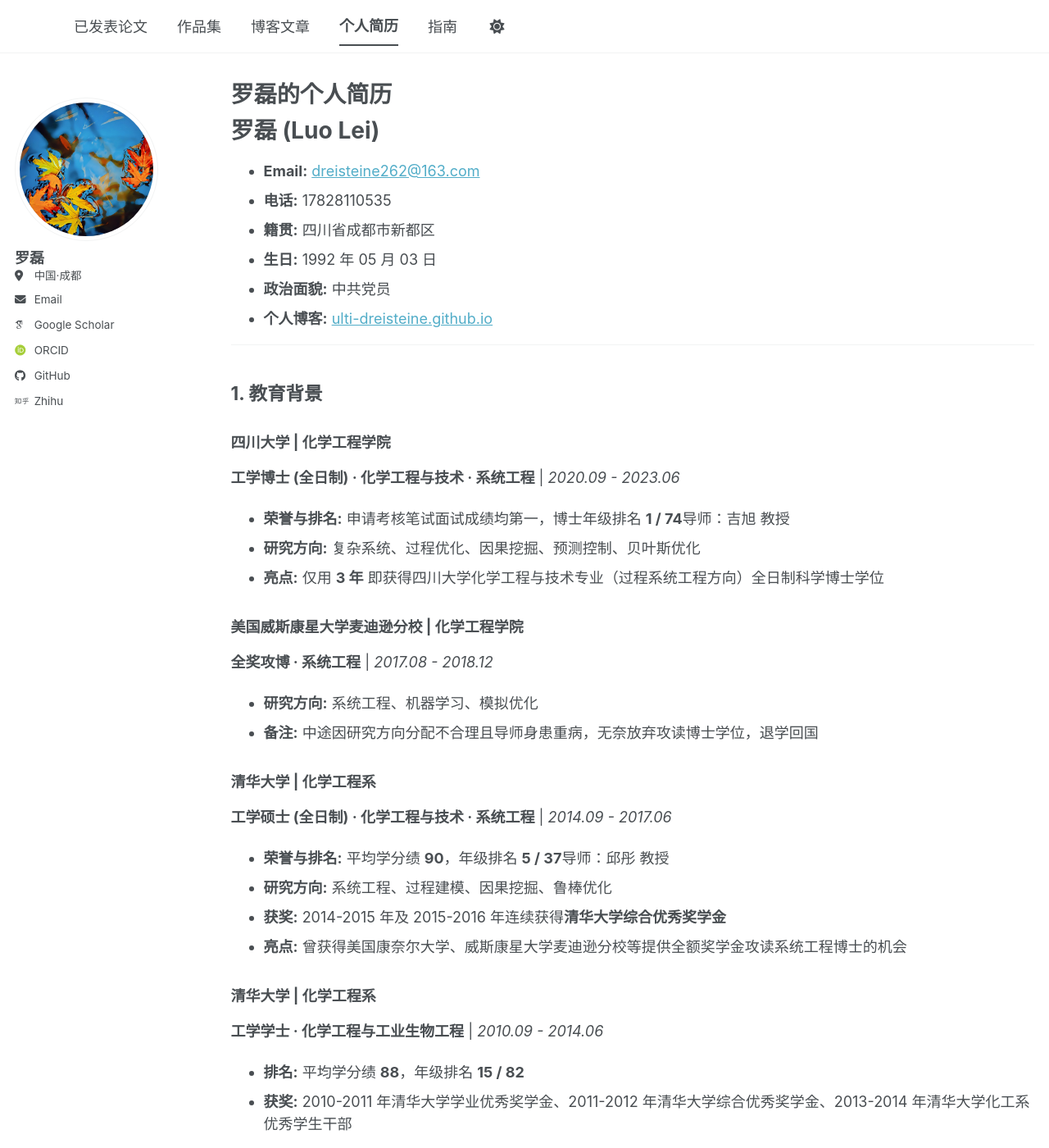
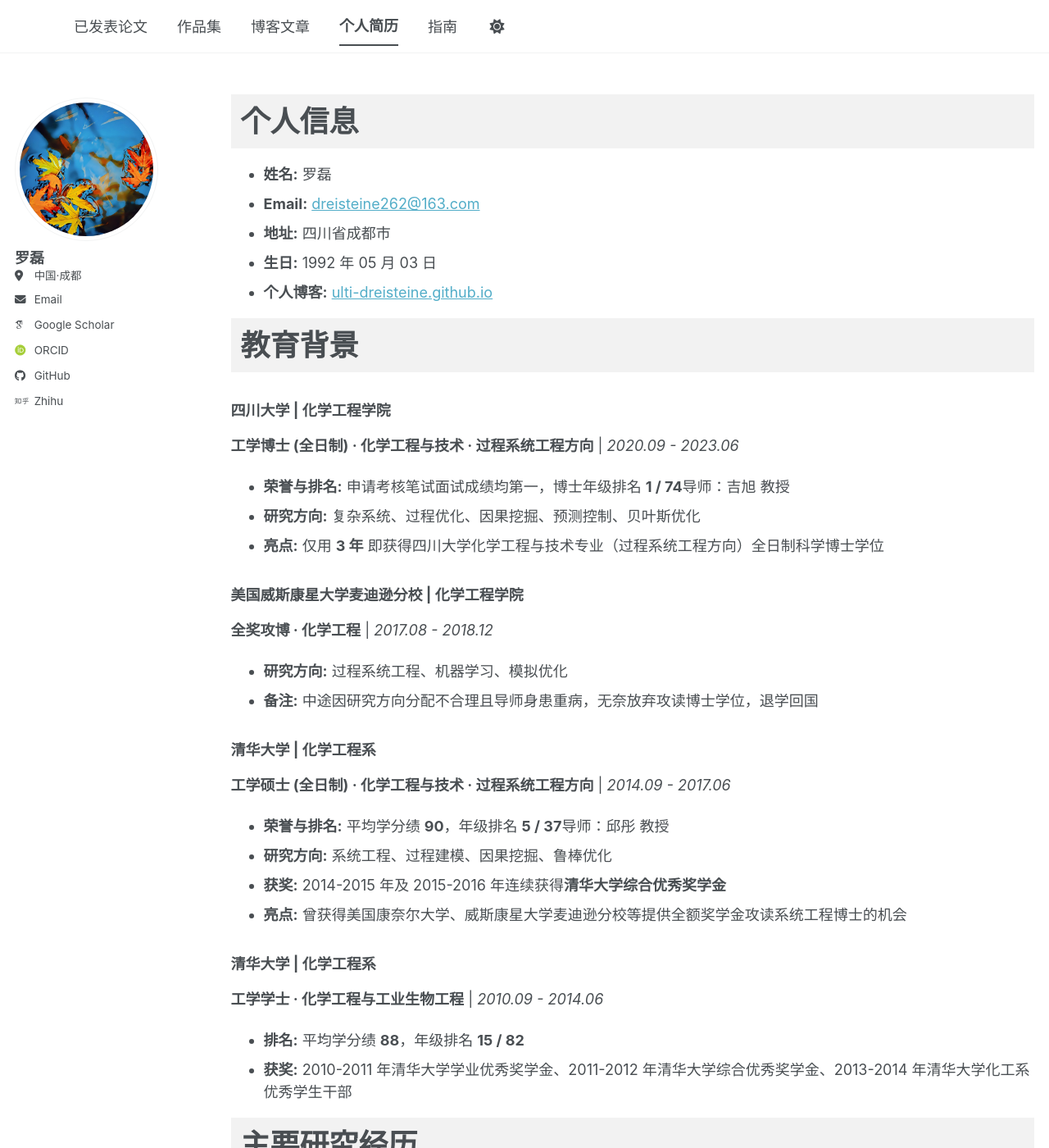
Before and after one commit to Ulti-Dreisteine/academicpages, a Jekyll site: the page built from _pages/cv.md, in a window 1280 px wide and 1400 px high. Shown: the whole window at 82% size. Built offline with Jekyll 4.4.1, drawn with Linux system fonts in a browser that asks for light colours; some web fonts are replaced; a script bundle is joined from its source files by our own code; library files that are not in the unit come from our copies; some of the changed text lies outside the part shown.

Commit message:
更新：优化个人简历页面，调整标题和结构，添加个人信息和研究经历部分

```diff
--- a/_pages/cv.md
+++ b/_pages/cv.md
@@ -1,6 +1,5 @@
 ---
 layout: archive
-title: "罗磊的个人简历"
 name: "罗磊"
 tagline: "工学博士 | 工业过程分析、数据建模和预测控制"
 permalink: /cv/
@@ -11,32 +10,37 @@ meta: "1992.05 | 四川成都"
 ---
 
 
-# 罗磊 (Luo Lei)
+<div style="background:#f2f2f2;padding:6px 12px;font-weight:bold;font-size:2em;">
+个人信息
+</div>
 
+- **姓名:** 罗磊
 - **Email:** [dreisteine262@163.com](mailto:dreisteine262@163.com)
-- **电话:** 17828110535
-- **籍贯:** 四川省成都市新都区
+- **地址:** 四川省成都市
 - **生日:** 1992 年 05 月 03 日
-- **政治面貌:** 中共党员
-- **个人博客:** [ulti-dreisteine.github.io](https://github.io)
+- **个人博客:** [ulti-dreisteine.github.io](https://ulti-dreisteine.github.io/academicpages/)
 
----
 
-## 1. 教育背景
+
+<div style="background:#f2f2f2;padding:6px 12px;font-weight:bold;font-size:2em;">
+教育背景
+</div>
+
+
 
 ### 四川大学 | 化学工程学院
-**工学博士 (全日制) · 化学工程与技术 · 系统工程** | *2020.09 - 2023.06*
+**工学博士 (全日制) · 化学工程与技术 · 过程系统工程方向** | *2020.09 - 2023.06*
 - **荣誉与排名:** 申请考核笔试面试成绩均第一，博士年级排名 **1 / 74**导师：吉旭 教授
 - **研究方向:** 复杂系统、过程优化、因果挖掘、预测控制、贝叶斯优化
 - **亮点:** 仅用 **3 年** 即获得四川大学化学工程与技术专业（过程系统工程方向）全日制科学博士学位
 
 ### 美国威斯康星大学麦迪逊分校 | 化学工程学院
-**全奖攻博 · 系统工程** | *2017.08 - 2018.12*
-- **研究方向:** 系统工程、机器学习、模拟优化
+**全奖攻博 · 化学工程** | *2017.08 - 2018.12*
+- **研究方向:** 过程系统工程、机器学习、模拟优化
 - **备注:** 中途因研究方向分配不合理且导师身患重病，无奈放弃攻读博士学位，退学回国
 
 ### 清华大学 | 化学工程系
-**工学硕士 (全日制) · 化学工程与技术 · 系统工程** | *2014.09 - 2017.06*
+**工学硕士 (全日制) · 化学工程与技术 · 过程系统工程方向** | *2014.09 - 2017.06*
 - **荣誉与排名:** 平均学分绩 **90**，年级排名 **5 / 37**导师：邱彤 教授
 - **研究方向:** 系统工程、过程建模、因果挖掘、鲁棒优化
 - **获奖:** 2014-2015 年及 2015-2016 年连续获得**清华大学综合优秀奖学金**
@@ -47,9 +51,13 @@ meta: "1992.05 | 四川成都"
 - **排名:** 平均学分绩 **88**，年级排名 **15 / 82**
 - **获奖:** 2010-2011 年清华大学学业优秀奖学金、2011-2012 年清华大学综合优秀奖学金、2013-2014 年清华大学化工系优秀学生干部
 
----
 
-## 2. 主要研究经历
+
+<div style="background:#f2f2f2;padding:6px 12px;font-weight:bold;font-size:2em;">
+主要研究经历
+</div>
+
+
 
 ### 基于数据信息和概率图理论的因果挖掘和过程优化
 **四川大学 · 互联化工研究中心** | *2021.01 - 2023.06*
@@ -72,16 +80,22 @@ meta: "1992.05 | 四川成都"
 **清华大学 · 过程系统工程研究所** | *2014.01 - 2014.06*
 - 基于系统论的观点并考虑种植、运输等环节的损失和不确定影响，对小桐子等生物燃料在整个寿命周期内所有投入产出阶段的环境影响进行量化计算和能量流分析
 
----
 
-## 3. 主要工作经历
+
+<div style="background:#f2f2f2;padding:6px 12px;font-weight:bold;font-size:2em;">
+主要工作经历
+</div>
+
+
 
 ### 民航成都物流技术有限公司 (国企)
+
 **运筹算法工程师 (算法组工作管理)** | *2023.09 - 2024.04*
 - 负责运筹算法组工作管理，主导研发基于**混合整数规划 (MIP)**、**路径优化**等算法的机场行李分拣系统（独立高速运载、智能搬运机器人等）实时调度算法软件平台，并在实际项目中落地实施
 - 负责算法数学原理推导、方案撰写、代码编写、工作组沟通协调等
 
 ### 成都佳华物链云科技有限公司 (已上市)
+
 **技术顾问** | *2020.03 - 2023.08*
 - 为项目和产品研发提供理论指导；为双碳、脱硫、污染管控等工业大数据项目的工程化部署难点攻坚提供建议和协助
 - 负责算法人员招聘、机器学习和深度学习相关理论算法培训，协助技术管理工作
@@ -91,20 +105,27 @@ meta: "1992.05 | 四川成都"
 - **智慧脱硫与双碳管理:** 主导研发基于工业大数据、深度学习和模拟优化算法的智慧脱硫和双碳管理模型平台，通过 **Seq2Seq + GCN** 神经网络对 FGD 脱硫、SCR 脱硝等过程关键指标未来数十分钟内的连续变化进行预测
 - **工业节能效益:** 进一步地，基于模拟优化自动计算对于当前过程的最优操作方案，辅助现场决策该产品实现了对某 600 MW 火力发电过程的实时预测，并在数秒内实现对优化问题的求解，**将过程操作的耗电量降低 3%，每年节省约 200 万元成本**（相关成果已申请专利）
 
----
 
-## 4. 参与项目
+
+<div style="background:#f2f2f2;padding:6px 12px;font-weight:bold;font-size:2em;">
+参与项目
+</div>
+
 
 - **2022.01 - 2022.12** | 国自然青年基金项目: 基于机器学习的直肠癌术后低位前切综合征发展轨迹及预测建模 (No. 72104157)
 - **2021.01 - 2023.06** | 国家重点研发计划: 十万吨级可再生能源电解水制氢合成氨示范工程 (No. 2021YFB4000500)
 - **2013 - 2017** | 国家自然科学基金重点项目: 炼油过程分子管理的基础理论研究 (No. U1462206)
 - **2012 - 2016** | 国家重点基础研发计划: 化工过程物质与能量高效利用的集成优化基础研究 (No. 2012CB720500)
 
----
 
-## 5. 个人成果
 
-### 发表论文
+<div style="background:#f2f2f2;padding:6px 12px;font-weight:bold;font-size:2em;">
+研究成果
+</div>
+
+
+
+### 已发表论文
 
 1. **[SCI] L. Luo**, Y. Zhou, Z. Zhou, et al. Online Optimization of Petrochemical Process via Case-based Reasoning and Conditional Mutual Information. *Chemical Engineering Research and Design*, 2024.
 2. **[SCI] L. Luo**, G. He, C. Chen, et al. Adaptive Data Dimensionality Reduction for Chemical Process Modeling Based on the Information Criterion Related to Data Association and Redundancy. *Ind. Eng. Chem. Res.*, 2022.
@@ -136,9 +157,13 @@ meta: "1992.05 | 四川成都"
 - **2020 年** | 中国环境保护产业协会“环境技术进步二等奖”，第五完成人
 - **2019 年** | 阿里天池比赛：面料裁剪利用率优化，主要参与人
 
----
 
-## 6. 能力擅长
+
+<div style="background:#f2f2f2;padding:6px 12px;font-weight:bold;font-size:2em;">
+能力擅长
+</div>
+
+
 
 - **方法技术:**
   - **化工模拟:** 精通 **ASPEN** (5年)、精通 **HYSYS** (3年) 等
@@ -156,9 +181,13 @@ meta: "1992.05 | 四川成都"
   - 通过 **CET-4、CET-6** 考试，具有优秀的英文读写能力
   - 通过 **TOEFL、GRE** 考试
 
----
 
-## 7. 自微评价
+
+<div style="background:#f2f2f2;padding:6px 12px;font-weight:bold;font-size:2em;">
+自我评价
+</div>
+
+
 
 1. **顶尖大学工科专业出身 (清华、川大)**，数理能力扎实，富有进取心，乐于挑战高难度问题
 2. 善于利用**系统工程思维**对任务进行统筹规划和分解，思路清晰严谨，做事高效干练
```
